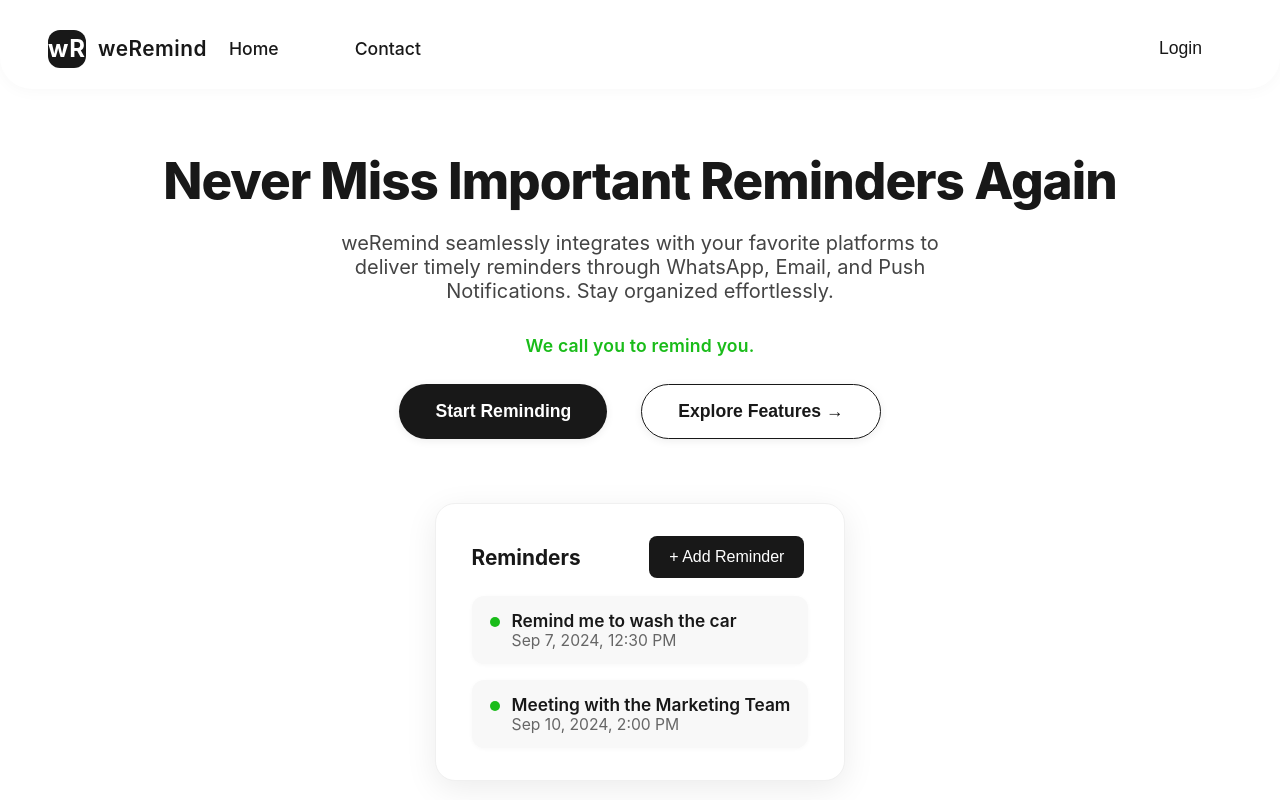
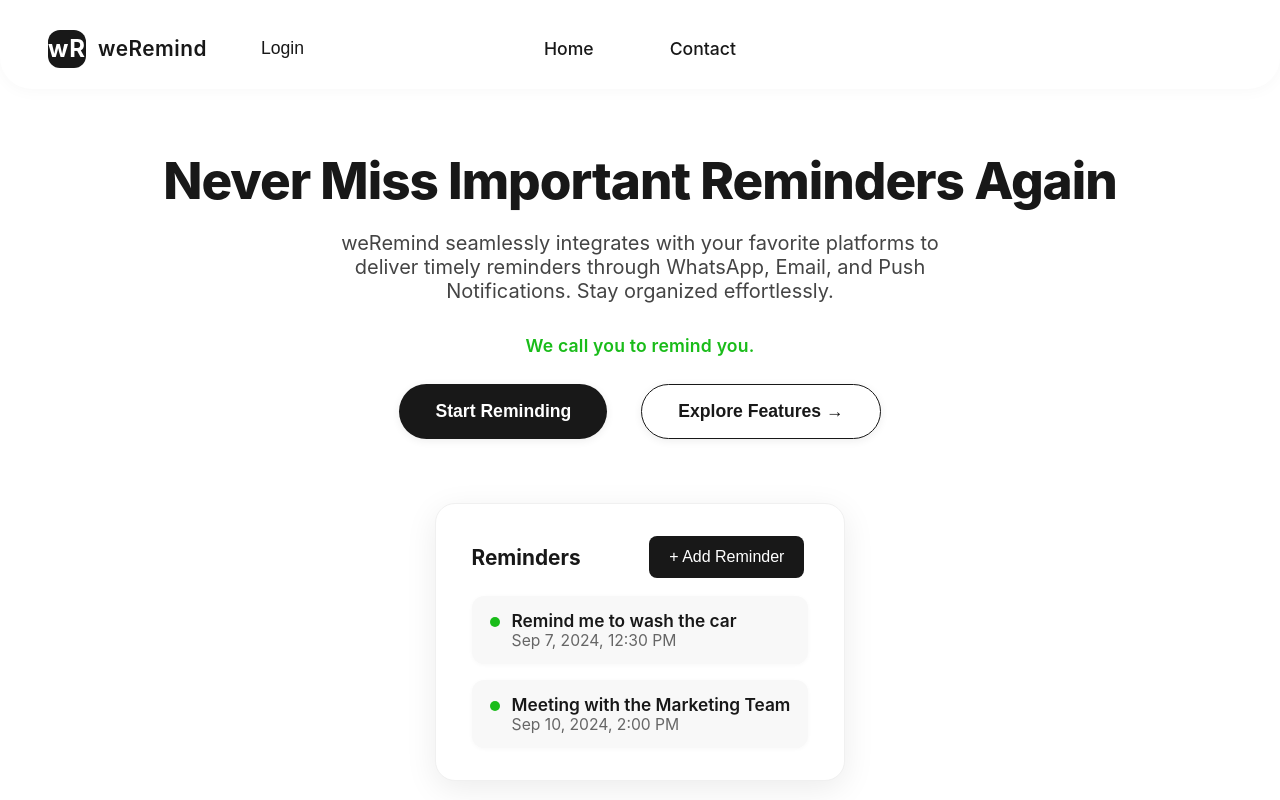
Before and after one commit to sarth-ak47/weRemind, a React (Create React App) app: page / in a window 1280 px wide. Shown: the top 800 px of the page. Built offline with nearby package versions, Linux system fonts and the light colour scheme; no server answers.

Commit message:
Center navigation links (Home, Contact, Dashboard) in navbar

```diff
--- a/src/HomePage.css
+++ b/src/HomePage.css
@@ -49,6 +49,9 @@
 .wr-nav-links {
   display: flex;
   gap: 32px;
+  position: absolute;
+  left: 50%;
+  transform: translateX(-50%);
 }
 .wr-nav-links a {
   color: #181818;
```
